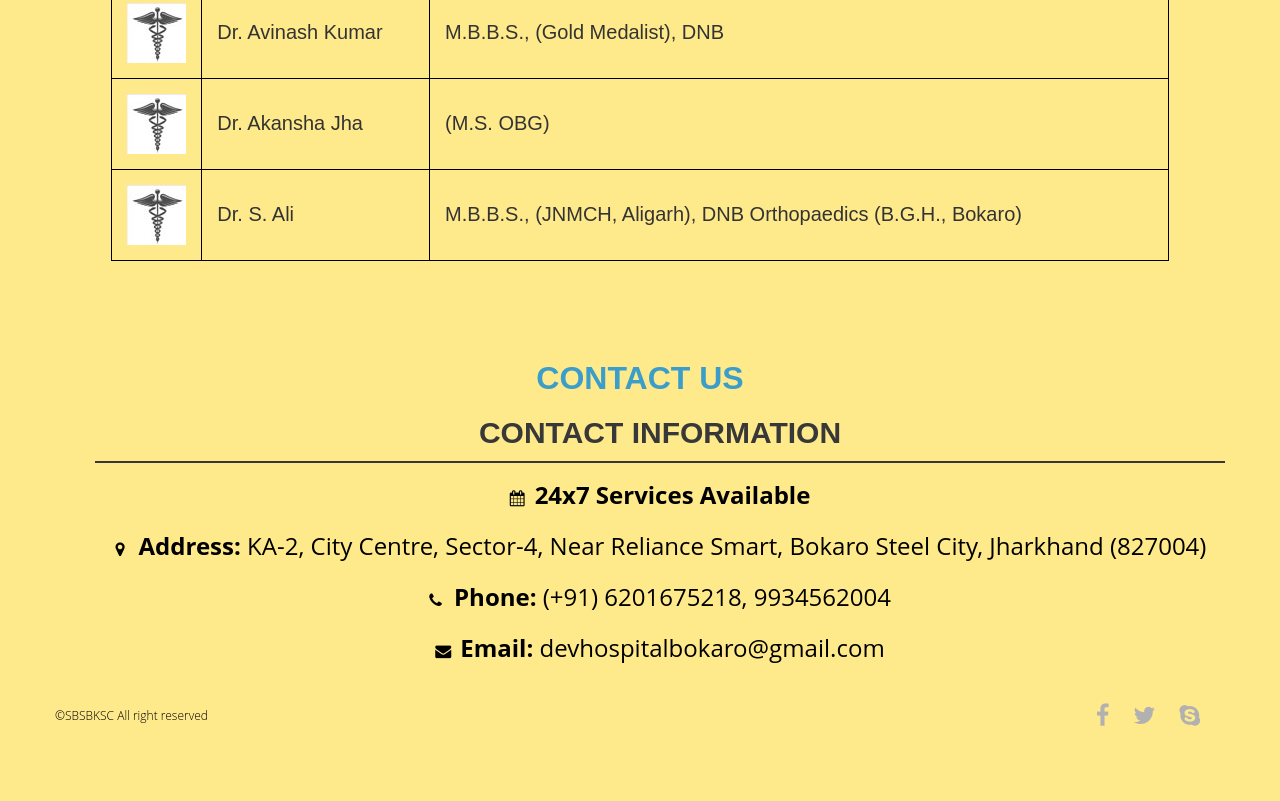
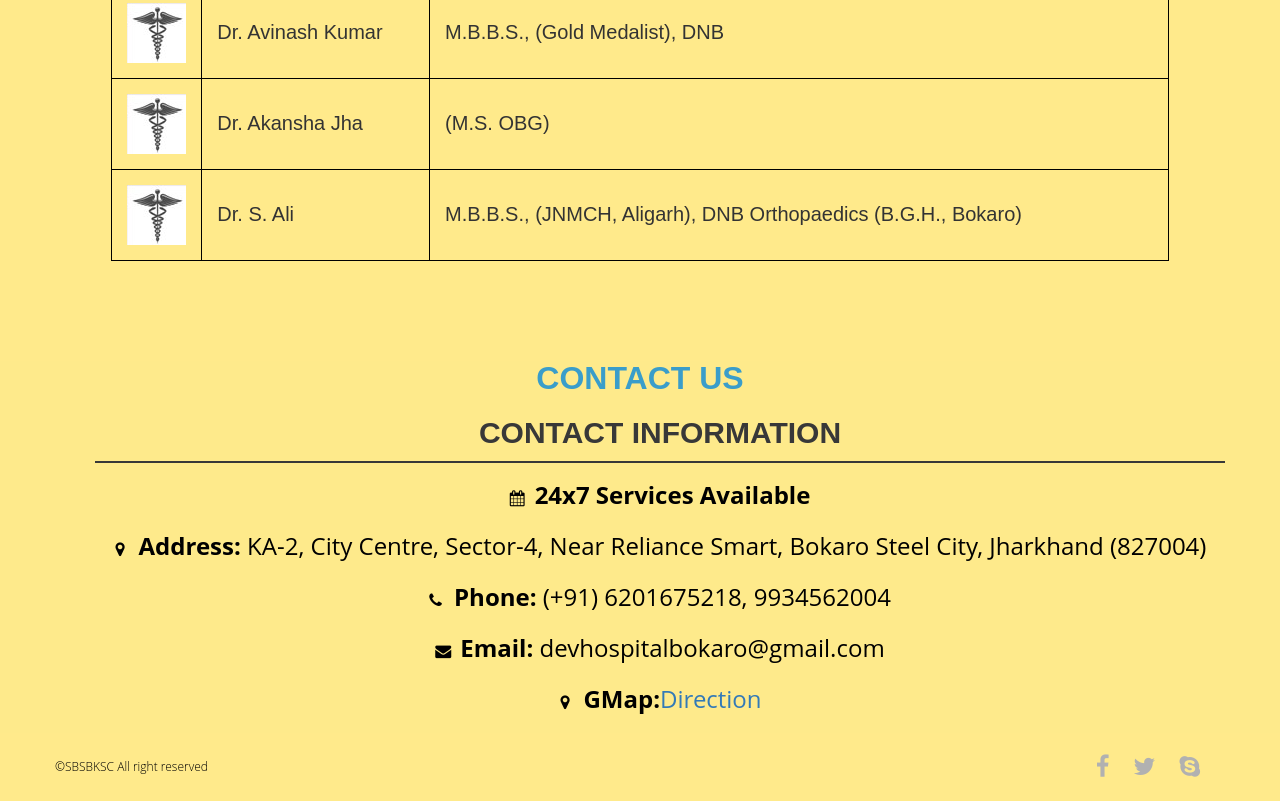
Before and after one commit to sbsbksc/devhospitalbokaro, a plain HTML site: page index.html in a window 1280 px wide. Shown: the part 2273-3074 px from the top of the page. Before the commit the page ends 3023 px from the top, so only its background shows below. Drawn offline with Linux system fonts and the light colour scheme; some packages are replaced by stand-ins of ours.

Commit message:
updating imagesmapmap

```diff
--- a/index.html
+++ b/index.html
@@ -244,6 +244,7 @@
 						<ul><li><i class="fa fa-phone"></i><span>Phone:</span> (+91) 6201675218, 9934562004</li></ul>
 						<!-- <ul><li><i class="fa fa-fax"></i><span>Fax:</span> (123) 984-1234</li></ul> -->
 						<ul><li><i class="fa fa-envelope"></i><span>Email:</span> devhospitalbokaro@gmail.com</li></ul>
+						<ul><li><i class="fa fa-map-marker"></i><span>GMap:</span><a href="https://www.google.com/maps/place/DEV+HOSPITAL+BOKARO/@23.6648635,86.151971,19.69z/data=!4m9!1m2!2m1!1sDEV+HOSPITAL+BOKARO!3m5!1s0x39f423434872014f:0xdaec1efa073ef97c!8m2!3d23.6649783!4d86.1518113!15sChNERVYgSE9TUElUQUwgQk9LQVJPkgEIaG9zcGl0YWw">Direction</a></li></ul>
 					</div>
 				</div>
 			</div>
```
